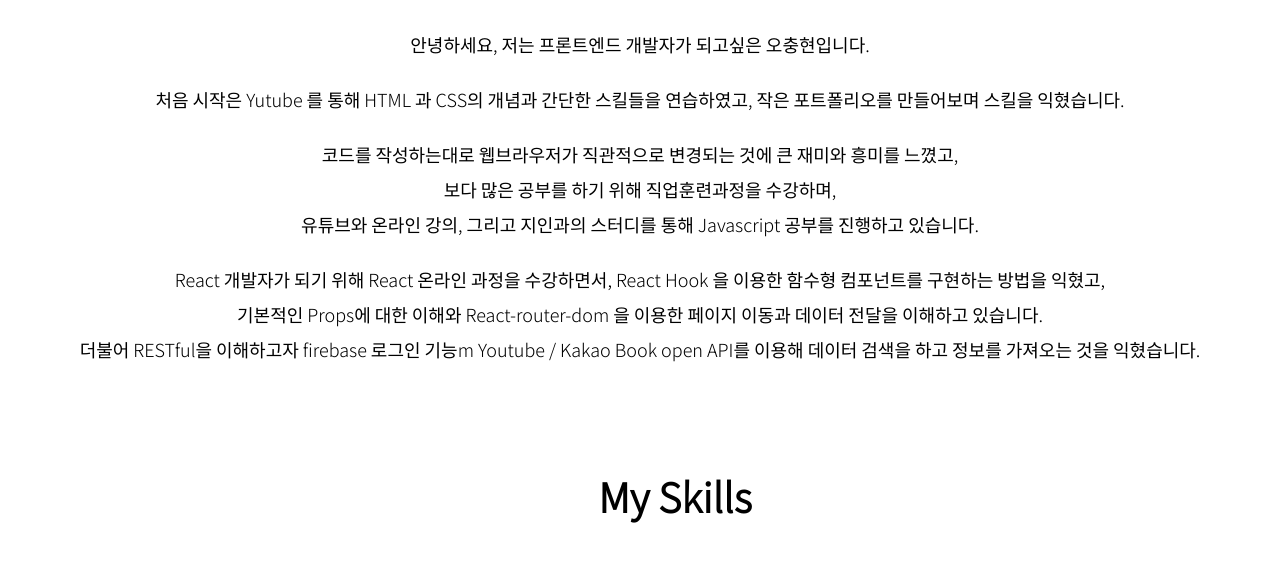
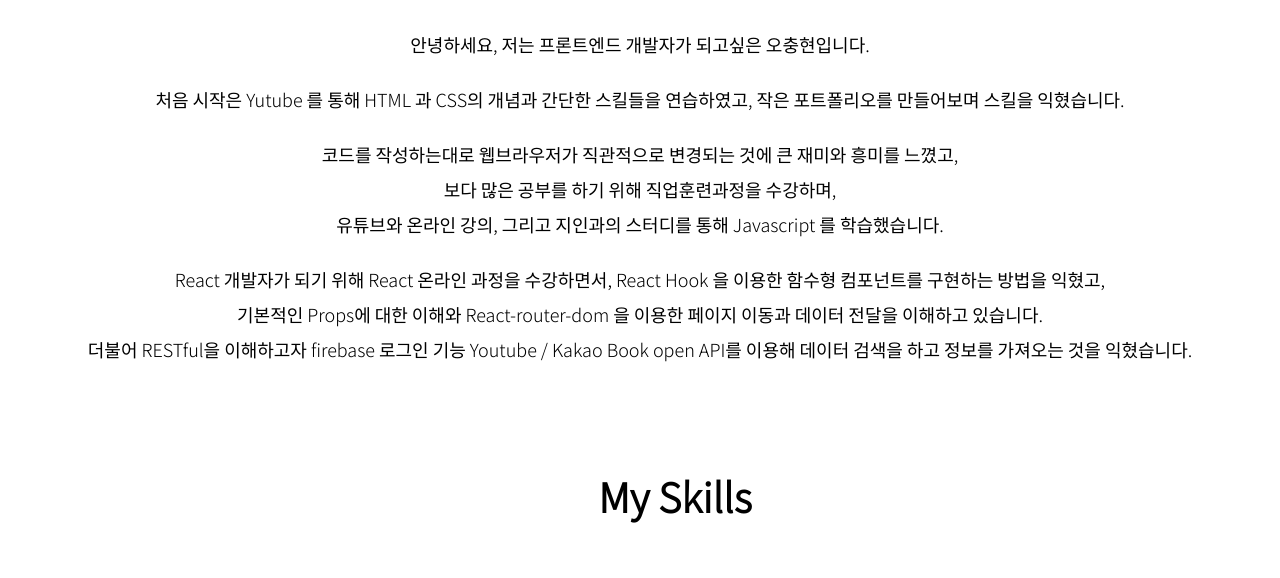
Before and after one commit to vght103/portfolio-page, a plain HTML site: page index.html in a window 1280 px wide. Shown: the part 1022-1600 px from the top of the page. Drawn offline with Linux system fonts and the light colour scheme.

Commit message:
file reupload

```diff
--- a/index.html
+++ b/index.html
@@ -39,15 +39,15 @@
             코드를 작성하는대로 웹브라우저가 직관적으로 변경되는 것에 큰 재미와
             흥미를 느꼈고,<br />
             보다 많은 공부를 하기 위해 직업훈련과정을 수강하며,<br />
-            유튜브와 온라인 강의, 그리고 지인과의 스터디를 통해 Javascript
-            공부를 진행하고 있습니다.
+            유튜브와 온라인 강의, 그리고 지인과의 스터디를 통해 Javascript 를
+            학습했습니다.
           </p>
           <p>
             React 개발자가 되기 위해 React 온라인 과정을 수강하면서, React Hook
             을 이용한 함수형 컴포넌트를 구현하는 방법을 익혔고,<br />
             기본적인 Props에 대한 이해와 React-router-dom 을 이용한 페이지
             이동과 데이터 전달을 이해하고 있습니다. <br />
-            더불어 RESTful을 이해하고자 firebase 로그인 기능m Youtube / Kakao
+            더불어 RESTful을 이해하고자 firebase 로그인 기능 Youtube / Kakao
             Book open API를 이용해 데이터 검색을 하고 정보를 가져오는 것을
             익혔습니다.
           </p>
```
